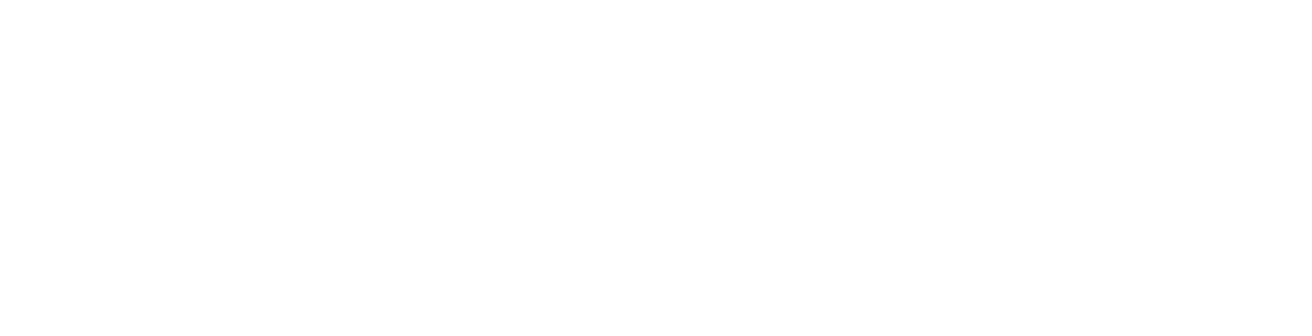
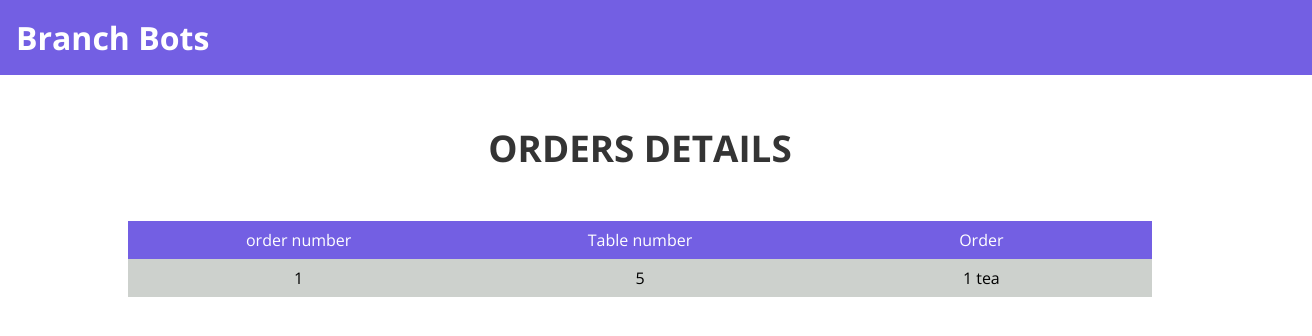
Before and after one commit to FaresArnous/Orders-details, a plain HTML site: page index.html in a window 1280 px wide. Shown: the whole page, 1312 px wide, since content can reach past the window. Drawn offline with nearby package versions, Linux system fonts and the light colour scheme.

Commit message:
added table

```diff
--- a/index.html
+++ b/index.html
@@ -5,9 +5,38 @@
     <meta name="viewport" content="width=device-width, initial-scale=1.0" />
     <title>Orders</title>
     <link rel="stylesheet" href="style.css" />
+    <link rel="preconnect" href="https://fonts.googleapis.com" />
+    <link rel="preconnect" href="https://fonts.gstatic.com" crossorigin />
+    <link
+      href="https://fonts.googleapis.com/css2?family=Open+Sans:ital,wght@0,300..800;1,300..800&family=Raleway:wght@100&display=swap"
+      rel="stylesheet" />
     <script src="app.js"></script>
   </head>
   <body>
-    <header></header>
+    <header>
+      <div id="page-logo"><a href="index.html"> Branch Bots</a></div>
+    </header>
+
+    <main>
+      <div>
+        <h2>Orders details</h2>
+      </div>
+      <section>
+        <table id="details">
+          <thead>
+            <td>order number</td>
+            <td>Table number</td>
+            <td>Order</td>
+          </thead>
+          <tbody id="content">
+            <tr>
+              <td>1</td>
+              <td>5</td>
+              <td>1 tea</td>
+            </tr>
+          </tbody>
+        </table>
+      </section>
+    </main>
   </body>
 </html>
--- a/style.css
+++ b/style.css
@@ -0,0 +1,51 @@
+body {
+  margin: 0;
+  padding: 0;
+  font-family: "Open Sans", sans-serif;
+}
+
+header {
+  padding: 1rem;
+  width: 100%;
+  background-color: rgb(115, 95, 227);
+}
+header #page-logo a {
+  font-size: 2rem;
+  font-weight: bold;
+  color: white;
+  text-decoration: none;
+}
+
+main h2 {
+  margin: 3rem 0;
+  text-align: center;
+  text-transform: uppercase;
+  font-size: 2.3rem;
+  color: rgb(52, 52, 52);
+  font-family: "Open Sans", sans-serif;
+}
+
+#details {
+  width: 80%;
+  border-collapse: collapse;
+  margin: 1.25rem auto;
+}
+
+#details thead {
+  color: white;
+  background-color: rgb(115, 95, 227);
+}
+thead td {
+  padding: 0.5rem 0;
+  text-align: center;
+  width: 8rem;
+}
+
+#details td {
+  padding: 0.5rem 0;
+  text-align: center;
+}
+
+#content {
+  background-color: rgb(205, 209, 205);
+}
```
